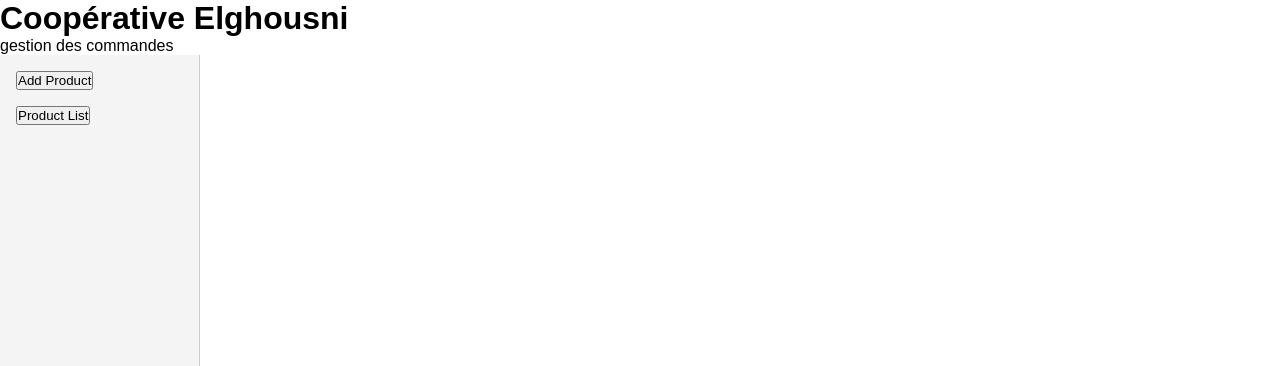
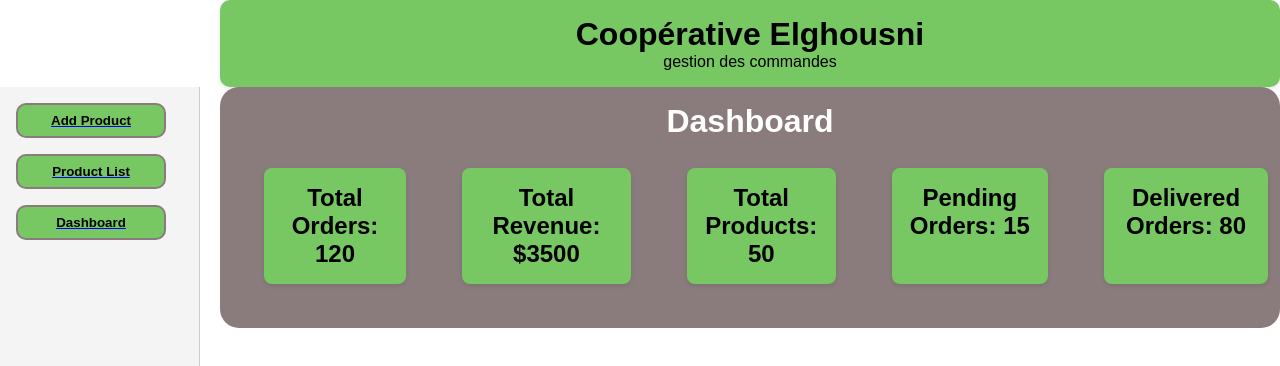
Before and after one commit to faskadev/elghousni-order-management01, a React (Vite) app: page /dashboard in a window 1280 px wide. Shown: the top 366 px of the page. Built offline with nearby package versions, Linux system fonts and the light colour scheme.

Commit message:
Add Dashboard component and update routing; enhance sidebar buttons and styles

```diff
--- a/src/App.css
+++ b/src/App.css
@@ -9,14 +9,25 @@
   height: 100vh;
 }
 
+.navbar {
+  background-color: #77c763;
+  padding: 1rem;
+  box-shadow: 0 2px 5px #0000001a;
+  margin-left: 220px;
+  border-radius: 10px;
+  color: #000000;
+  text-align: center;
+
+}
+
 .title {
   font-size: 1rem;
   margin-bottom: 1rem;
-  color: green;
+  background-color: #77c763;
   text-align: center;
   font-weight: bold;
   margin-top: 20px;
-  center-items: center;
+  color: #333;
 
 }
 
@@ -38,16 +49,16 @@
 
 }
 
-.sidebar-list li {
-  cursor: pointer;
+.buttonsidbar {
+  background-color: #77c763;
+  color: #000000;
+  font-weight: bold;
   padding: 0.5rem;
-  border-radius: 4px;
-  transition: background-color 0.3s;
-  border: #ccc 4px solid;
+  border-radius: 10px;
+  border: #8a7c7c 2px solid;
   width: 150px;
   display: flex;
   justify-content: center;
-  background-color: white;
 
 }
 
@@ -151,3 +162,34 @@ body {
   transition: background-color 0.3s;
   margin-top: 10px;
 }
+
+.dashboard {
+  margin-left: 220px;
+  padding: 1rem;
+  background-color: #8a7c7c;
+  border-radius: 19px;
+}
+.dashboardtitle {
+  font-size: 2rem;
+  color: #ffffff;
+  text-align: center;
+  font-weight: bold;
+
+}
+.stats-overview {
+  display: flex;
+  gap: 2rem;
+  justify-content: center;
+  margin: 1rem;
+  width: 100%;
+}
+.stat-item {
+  background-color: #f4f4f4;
+  padding: 1rem;
+  border-radius: 8px;
+  text-align: center;
+  box-shadow: 0 2px 5px #0000001a;
+  background-color: #77c763;
+  color: #000000;
+  margin: 12px;
+}
--- a/src/App.jsx
+++ b/src/App.jsx
@@ -7,6 +7,7 @@ import OrderSummary from "./components/OrderSummary";
 import ProductItem from "./components/ProductManager";
 import useProductStore from "./store/productStore";
 import { BrowserRouter as Router ,Route,Routes } from "react-router-dom";
+import Dashboard from "./components/Dashboard";
 
 
 function App() {
@@ -16,12 +17,15 @@ function App() {
   return (
 
       <Router>
+
         <Navbar />
+
         <Sidbar />
 
         <Routes>
           <Route path="/add-product" element={<ProductItem />} />
           <Route path="/product-list" element={<ProductSelector />} />
+          <Route path="/dashboard" element={<Dashboard />} />
         </Routes>
 
 
--- /dev/null
+++ b/src/components/Dashboard.jsx
@@ -0,0 +1,24 @@
+import React from "react";
+
+export default function Dashboard() {
+
+    const totalOrders = 120;
+    const totalRevenue = 3500;
+    const pendingOrders = 15;
+    const deliveredOrders = 80;
+    const totalProducts = 50;
+
+    return (
+        <div className="dashboard">
+            <h1 className="dashboardtitle">Dashboard</h1>
+
+            <div className="stats-overview">
+                <h2 className="stat-item">Total Orders: {totalOrders}</h2>
+                <h2 className="stat-item">Total Revenue: ${totalRevenue}</h2>
+                <h2 className="stat-item">Total Products: {totalProducts}</h2>
+                <h2 className="stat-item">Pending Orders: {pendingOrders}</h2>
+                <h2 className="stat-item">Delivered Orders: {deliveredOrders}</h2>
+            </div>
+        </div>
+    );
+}
--- a/src/components/Sidbar.jsx
+++ b/src/components/Sidbar.jsx
@@ -3,8 +3,9 @@ function Sidbar() {
   return (
     <aside className="sidebar">
       <form className="sidebar-list">
-        <NavLink to="/add-product"> <button> Add Product</button></NavLink>
-        <NavLink to="/product-list"> <button>Product List</button></NavLink>
+        <NavLink to="/add-product"> <button className='buttonsidbar'> Add Product</button></NavLink>
+        <NavLink to="/product-list"> <button className='buttonsidbar'>Product List</button></NavLink>
+        <NavLink to="/dashboard"> <button className='buttonsidbar'>Dashboard</button></NavLink>
       </form>
     </aside>
   )
```
